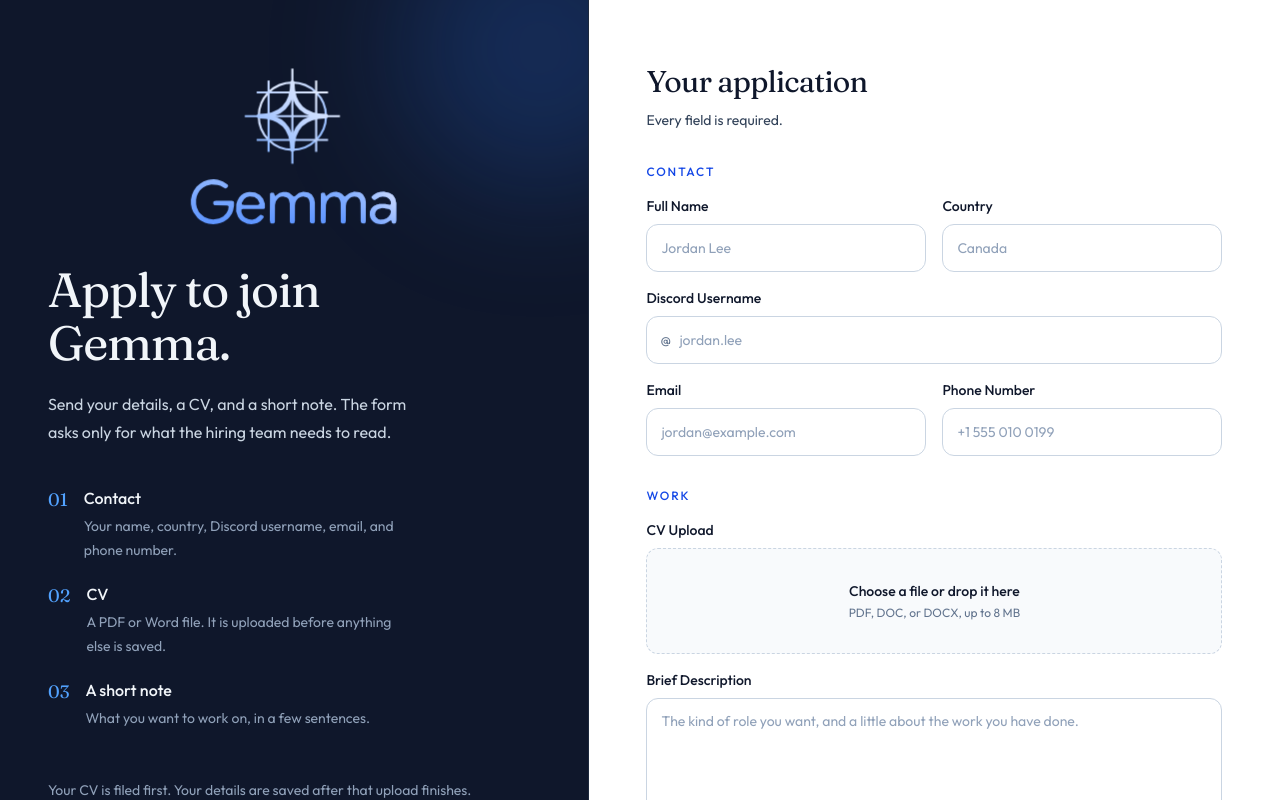
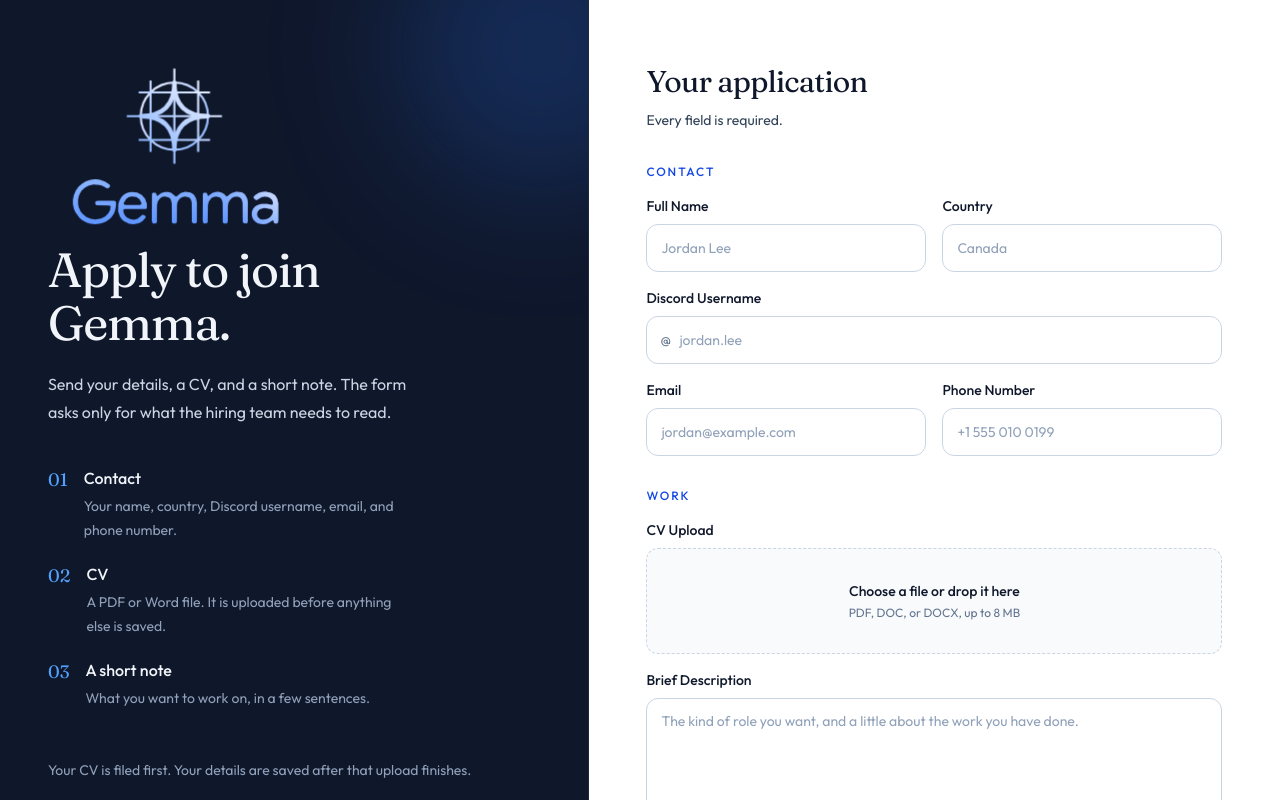
Before and after one commit to delgadoruby148-del/gemma-job-portal, a Next.js app: page / in a window 1280 px wide. Shown: the top 800 px of the page. Built offline with nearby package versions, Linux system fonts and the light colour scheme; no server answers.

Commit message:
Position sidebar text directly below logo animation

```diff
--- a/src/app/page.tsx
+++ b/src/app/page.tsx
@@ -27,7 +27,7 @@ export default function Home() {
         <div className="relative">
           <GemmaMark />
 
-          <h1 className="mt-8 max-w-md font-serif text-4xl leading-[1.1] tracking-tight text-slate-100 sm:text-5xl">
+          <h1 className="mt-3 max-w-md font-serif text-4xl leading-[1.1] tracking-tight text-slate-100 sm:text-5xl">
             Apply to join Gemma.
           </h1>
           <p className="mt-5 max-w-sm text-base leading-7 text-slate-300">
--- a/src/components/gemma-mark.tsx
+++ b/src/components/gemma-mark.tsx
@@ -73,7 +73,7 @@ export function GemmaMark() {
   }, []);
 
   return (
-    <div ref={rootRef} className="mx-auto h-40 w-56 sm:h-44 sm:w-64">
+    <div ref={rootRef} className="h-40 w-56 sm:h-44 sm:w-64">
       <style>{animationCss}</style>
       <svg
         className="gemma-scene"
```
